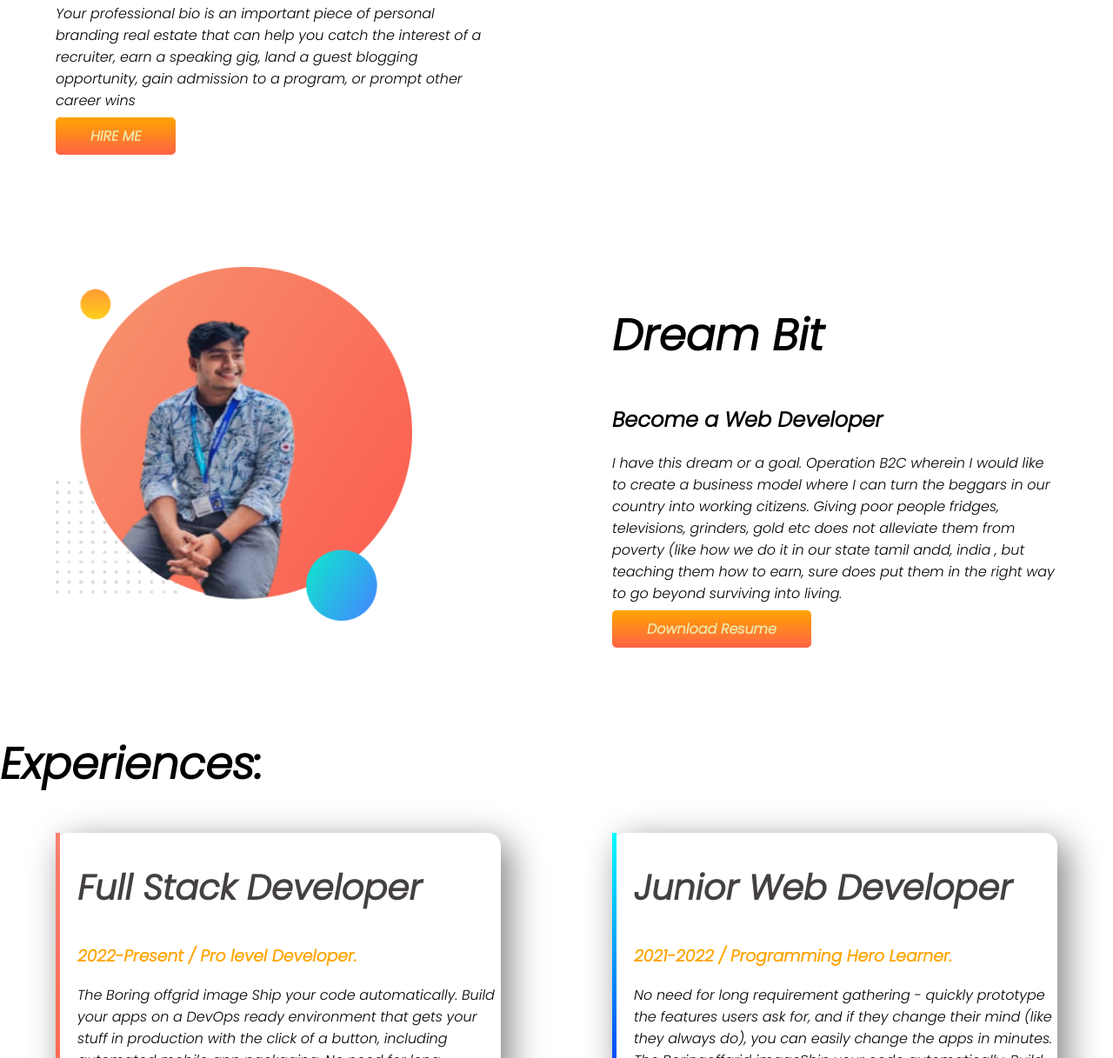
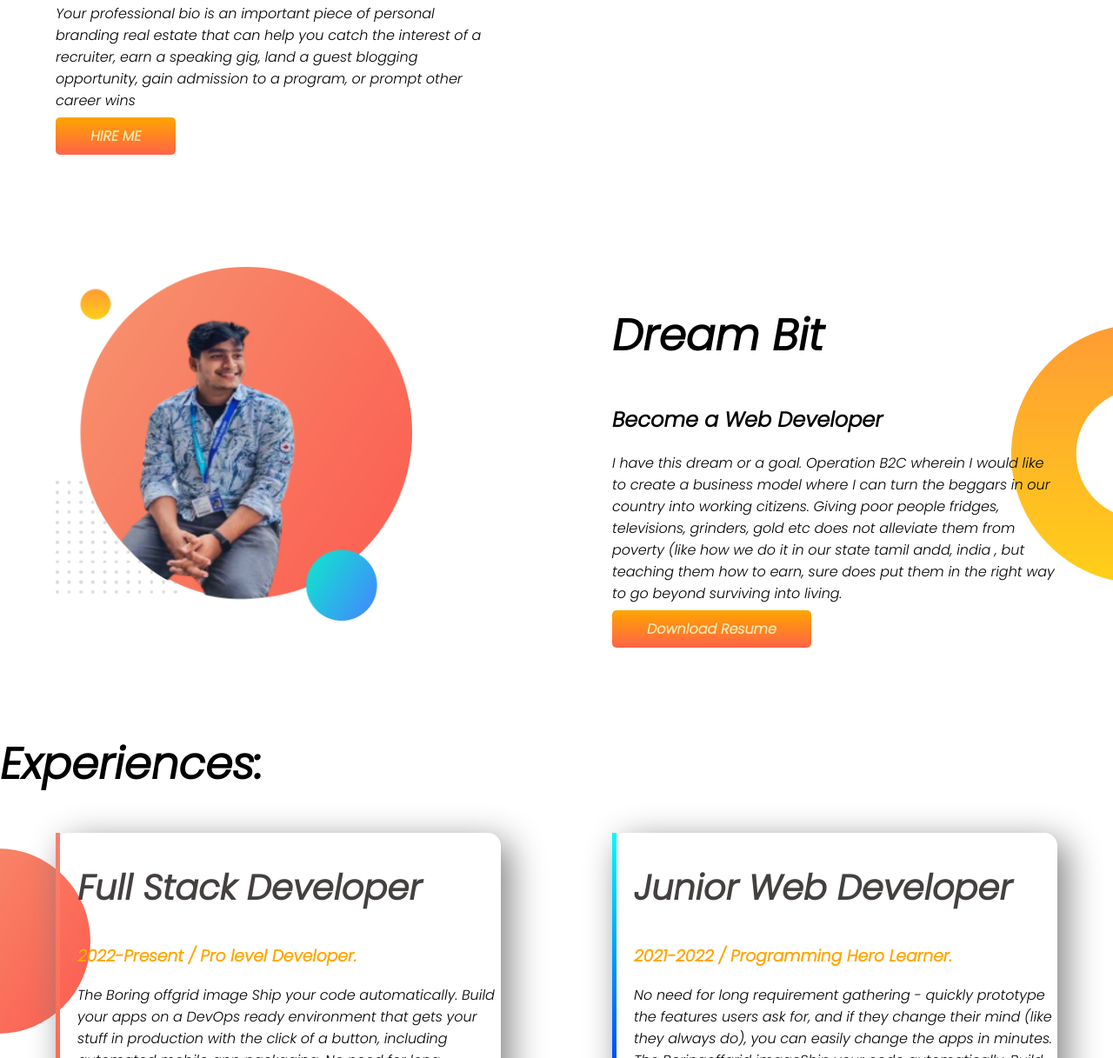
Before and after one commit to shaiadul/mostafiz, a plain HTML site: page index.html in a window 1280 px wide. Shown: the part 458-1675 px from the top of the page at 87% size. Drawn offline with Linux system fonts and the light colour scheme.

Commit message:
background added

```diff
--- a/style.css
+++ b/style.css
@@ -38,19 +38,19 @@ h1{
 
 
 .fast-section{
-    background-image: url(images/top-banner.png);
+    background-image: url(img/top-banner.png);
     background-repeat: no-repeat;
 
 
 }
 .section-two{
-    background-image: url(images/dream-bg.png);
+    background-image: url(img/dream-bg.png);
     background-repeat: no-repeat;
     background-position: right;
 
 }
 .section-three{
-    background-image: url(images/exp-bg.png);
+    background-image: url(img/exp-bg.png);
     background-repeat: no-repeat;
     background-position: left;
 }
```
